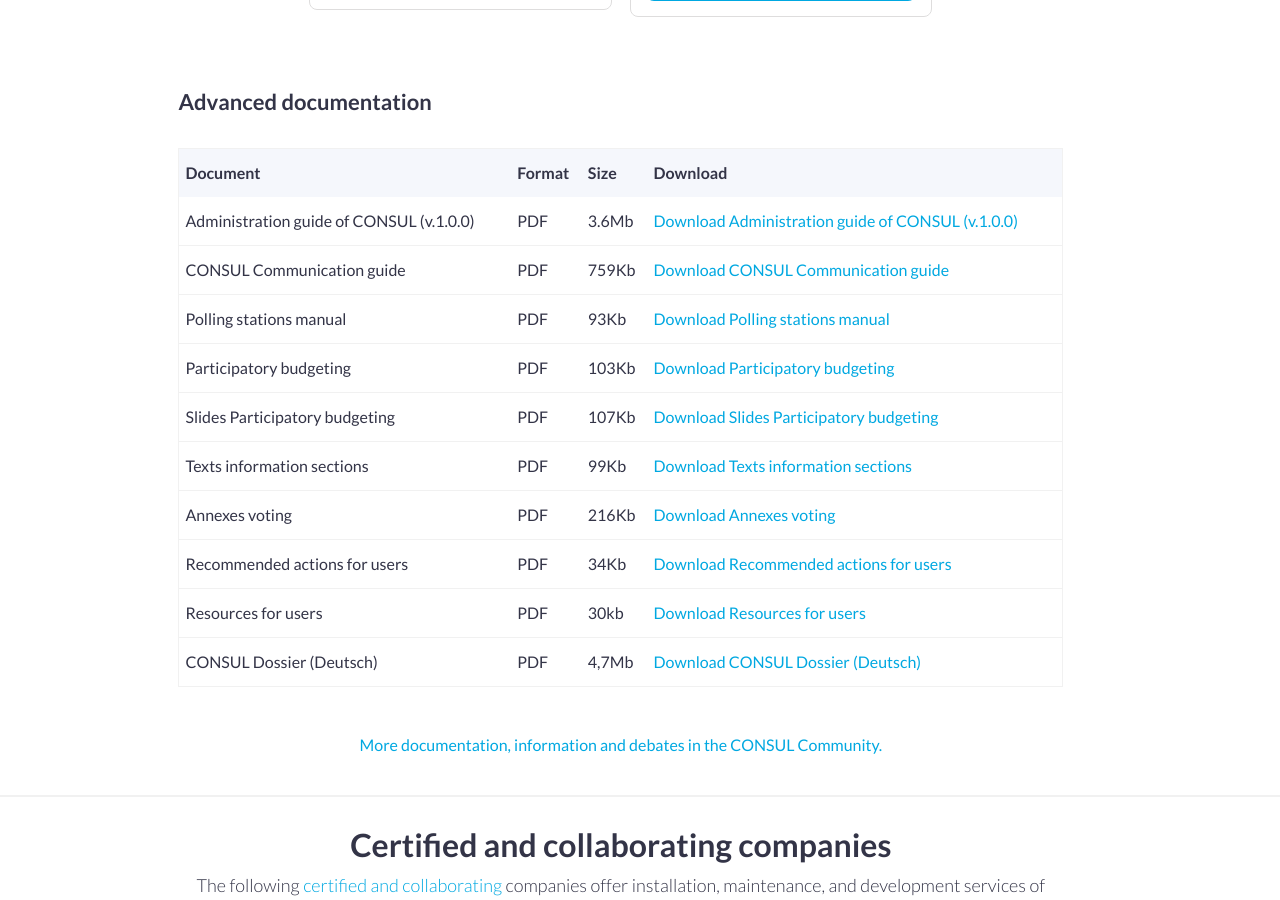
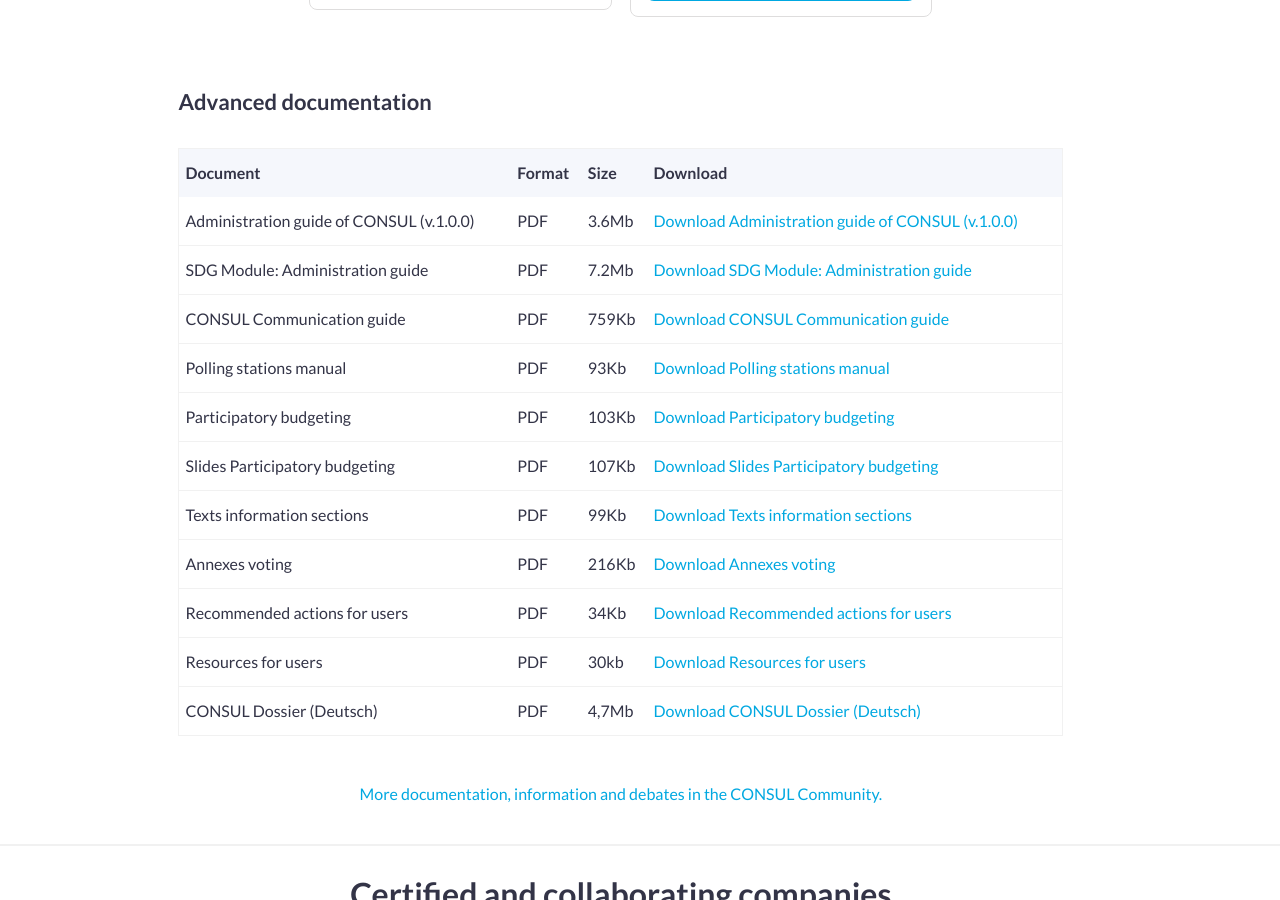
Before and after one commit to consuldemocracy/website, a Jekyll site: the page built from en/index.html, in a window 1280 px wide and 900 px high, scrolled down 6734 px. Built offline with Jekyll 4.4.1, drawn with Linux system fonts in a browser that asks for light colours.

Commit message:
Add sdg module documentation

```diff
--- a/_config.yml
+++ b/_config.yml
@@ -13,6 +13,8 @@
 # Documents files
 files:
   - name: "administration_guide"
+    format: "pdf"
+  - name: "sdg_module"
     format: "pdf"
   - name: "communication_guide"
     format: "pdf"
--- a/_data/i18n/en.yml
+++ b/_data/i18n/en.yml
@@ -261,6 +261,7 @@
   use_guide: "Download CONSUL Use Guide (v.0.16)"
   use_guide_size: "5.1MB"
   administration_guide: "Administration guide of CONSUL (v.1.0.0)"
+  sdg_module: "SDG Module: Administration guide"
   communication_guide: "CONSUL Communication guide"
   polling_stations_manual: "Polling stations manual"
   texts_information_sections: "Texts information sections"
@@ -274,6 +275,7 @@
   resources_for_users: "Resources for users"
   size:
     administration_guide: "3.6Mb"
+    sdg_module: "7.2Mb"
     communication_guide: "759Kb"
     polling_stations_manual: "93Kb"
     texts_information_sections: "99Kb"
--- a/_data/i18n/es.yml
+++ b/_data/i18n/es.yml
@@ -261,6 +261,7 @@
   use_guide: "Descargar Guía de Uso de CONSUL (v.0.16)"
   use_guide_size: "7.1MB"
   administration_guide: "Guía de Administración de CONSUL (v.1.0.0)"
+  sdg_module: "Módulo ODS: Guía de administración"
   communication_guide: "Guía de comunicación CONSUL"
   polling_stations_manual: "Manual mesas de votación"
   texts_information_sections: "Textos de las secciones de información"
@@ -274,6 +275,7 @@
   resources_for_users: "Recursos para usuarios"
   size:
     administration_guide: "3.8Mb"
+    sdg_module: "5Mb"
     communication_guide: "744Kb"
     polling_stations_manual: "138Kb"
     texts_information_sections: "126Kb"
```
Also changed, not shown: 2 other files.
